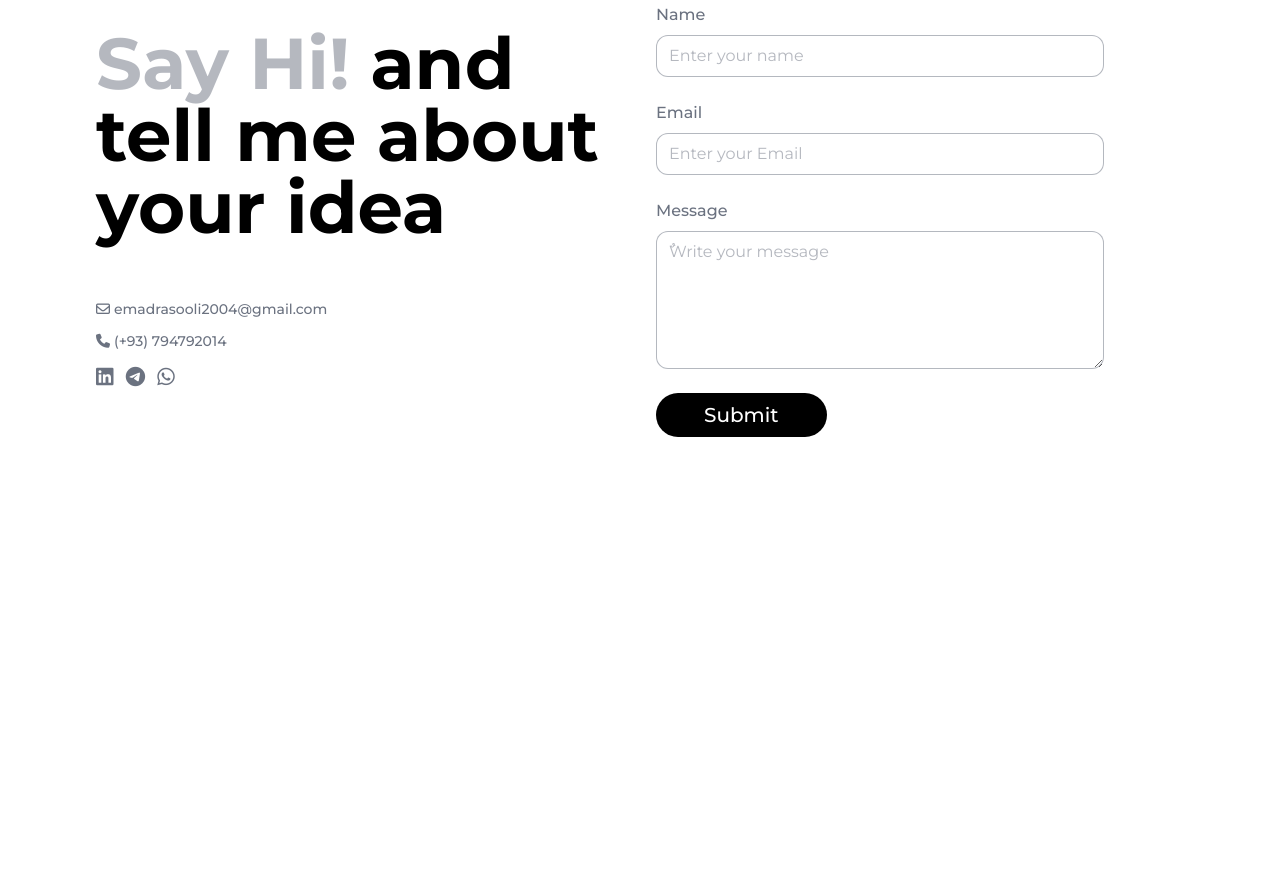
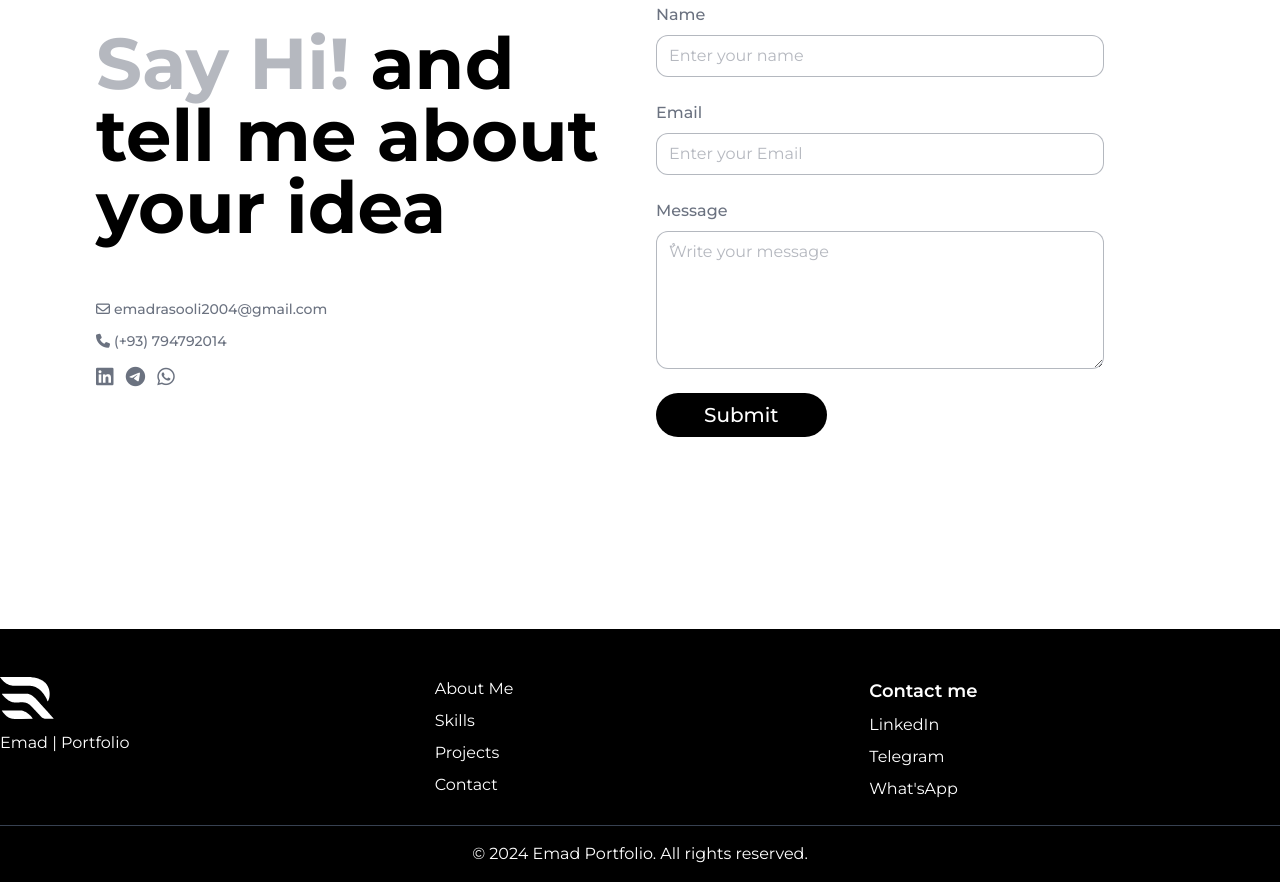
Before and after one commit to emadrasooli/Emad-Portfolio, a website: page build/index.html in a window 1280 px wide. Shown: the part 4393-5275 px from the top of the page. Before the commit the page ends 4926 px from the top, so only its background shows below. Drawn offline with Linux system fonts and the light colour scheme.

Commit message:
working-on-footer-section

```diff
--- a/build/index.html
+++ b/build/index.html
@@ -48,6 +48,7 @@
             </div>
         </div>
     </div>
+
     <header id="header" class="hidden mb-3 bg-black">
         <div class="px-8 mx-auto max-w-screen-2xl sm:px-12 lg:px-24">
             <div class="flex items-center justify-between py-4">
@@ -87,7 +88,7 @@
                         <div class="py-3 cursor-pointer 2xl:py-12 lg:py-6 group">
                             <a
                                 class="text-3xl font-bold text-white transition-all duration-300 lg:text-4xl xl:text-6xl 2xl:text-7xl group-hover:text-gray-400">About
-                                me</a>
+                                Me</a>
                         </div>
                         <div class="py-3 cursor-pointer 2xl:py-12 lg:py-6 group">
                             <a class="text-3xl font-bold text-white transition-all duration-300 lg:text-4xl xl:text-6xl 2xl:text-7xl group-hover:text-gray-400"
@@ -505,6 +506,56 @@
 
     </div>
 
+    <!-- Footer Section  -->
+    <footer class="pt-12 mt-24 text-white bg-black">
+        <div class="grid grid-cols-1 gap-6 mx-auto max-w-7xl md:grid-cols-3">
+            <!-- Column 1 -->
+            <div>
+                <a href="index.html" class="transition-all duration-200 group-hover:opacity-75">
+                    <svg version="1.1" viewBox="0 0 2048 1599" height="42" xmlns="http://www.w3.org/2000/svg">
+                        <path transform="translate(285)"
+                            d="m0 0h262l251 1 198 1h122l42 2 49 5 47 6 41 7 39 8 47 11 33 9 63 20 28 11 28 12 28 13 25 13 27 16 30 20 17 12 16 12 11 10 8 7 10 9 8 7 19 19 9 11 11 12 11 14 15 20 15 22 13 21 12 21 13 26 12 28 11 29 8 25 9 34 7 35 6 42 3 35 1 24v32l-2 40-4 40-6 36-9 38-8 26-8 22-9 20-9 17-10 14-9 10-6 4-13-38-13-33-12-27-14-29-13-25-14-24-15-24-19-28-15-22-13-18-10-14-12-16-14-18-11-14-8-10-11-13-11-12-7-8-14-15-7-8-29-29-8-7-12-11-14-12-36-27-15-10-19-12-28-16-21-11-30-13-26-10-35-12-33-9-38-8-33-5-39-5-52-4-39-1h-42l-74 2h-29l-102 3-118 1h-50l-50-1-48-2-59-5-41-5-33-6-25-6-26-8-28-11-33-14-20-10-24-14-20-12-23-16-21-16-14-11-13-11-14-12-16-15-30-30-7-8-14-15-13-15-11-13-11-14-13-16-11-14-13-16-10-14-1-3 56-2 51-1z"
+                            fill="#fff" />
+                        <path transform="translate(233,636)"
+                            d="m0 0h391l143 1h148l47 1 20 1h53l27 3 28 6 24 7 27 10 26 12 22 11 27 16 15 10 14 10 21 16 12 9 11 9 10 9 11 9 13 12 11 9 7 8 18 18 7 8 7 7 9 11 14 15 9 10 12 13 11 12 10 11 7 8 12 13 18 20 11 12 7 8 12 13 12 14 7 7 9 11 15 16 11 12 7 8 13 14 7 8 13 14 7 8 9 10 7 8 7 7 9 11 9 9 7 8 12 13 7 8 9 10 7 8 15 16 7 8 9 10 7 8 15 16 7 8 9 10 15 15 11 14 12 13 20 20 9 11 10 11 7 8 9 10 11 13 13 14 9 11 11 12 9 11 8 8 7 8 11 13 9 11 10 10 9 11 12 13 9 11 13 14 9 11 13 14 9 11 16 17 9 11v1l-26 1-132 2h-72l-41-1-52-3-23-3-24-6-22-8-29-14-16-10-14-10-14-11-11-10-8-7-23-23-7-8-13-14-9-11-14-15-7-8-9-10-13-13-9-11-11-11-7-8-8-8-7-8-7-7-7-8-8-8-7-8-7-7-7-8-8-8-7-8-13-14-7-8-15-16-37-37-9-11-8-8-7-8-16-17-11-12-12-13-11-12-7-7-7-8-20-20-8-7-15-14-8-7-12-11-25-20-19-14-20-13-21-12-27-13-23-9-25-8-34-8-39-6-30-3-19-1h-42l-61 2-37 2-101 3h-54l-33-3-26-4-28-6-29-8-29-10-24-10-28-13-26-14-20-12-27-18-19-14-13-10-11-9-14-12-15-14-8-7-10-10-8-7-15-14-61-61-7-8-12-14-11-13-12-16-9-14-4-8v-3l66-2z"
+                            fill="#fff" />
+                        <path transform="translate(68,1273)"
+                            d="m0 0h697l27 2 32 5 41 9 28 8 33 12 30 13 28 14 24 14 19 12 20 14 26 20 13 11 14 12 10 9 11 9 16 15 28 28 7 8 11 11 9 11 12 14 12 16 13 18 13 22 5 11v3l-433 1-157 4h-76l-40-2-45-4-36-6-29-6-32-9-28-10-25-11-21-10-24-14-17-11-17-12-14-11-16-13-15-14-16-15-21-21-7-8-9-10-7-8-9-10-9-11-13-15-11-14-10-13-13-19-11-15-13-24-5-8z"
+                            fill="#fff" />
+                    </svg>
+                </a>
+                <p class="pt-3 text-md">Emad | Portfolio</p>
+
+
+            </div>
+
+            <!-- Column 2 -->
+            <div>
+                <ul class="space-y-2">
+                    <li><a href="#" class="hover:text-gray-400">About Me</a></li>
+                    <li><a href="#" class="hover:text-gray-400">Skills</a></li>
+                    <li><a href="#" class="hover:text-gray-400">Projects</a></li>
+                    <li><a href="#" class="hover:text-gray-400">Contact</a></li>
+                </ul>
+            </div>
+
+            <!-- Column 3 -->
+            <div>
+                <h4 class="mb-2 text-lg font-semibold">Contact me</h4>
+                <ul class="space-y-2">
+                    <li><a href="#" class="hover:text-gray-400">LinkedIn</a></li>
+                    <li><a href="#" class="hover:text-gray-400">Telegram</a></li>
+                    <li><a href="#" class="hover:text-gray-400">What'sApp</a></li>
+                </ul>
+            </div>
+        </div>
+
+        <!-- Bottom section -->
+        <div class="py-4 mx-auto mt-6 text-center border-t border-gray-700 max-w-7xl ">
+            <p>&copy; 2024 Emad Portfolio. All rights reserved.</p>
+        </div>
+    </footer>
+
 
     <script src="main.js"></script>
 
```
Also changed, not shown: build/css/style.css.
